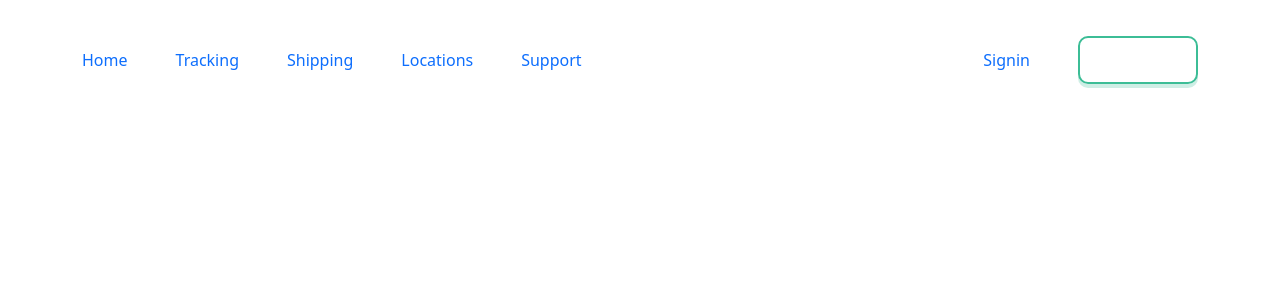
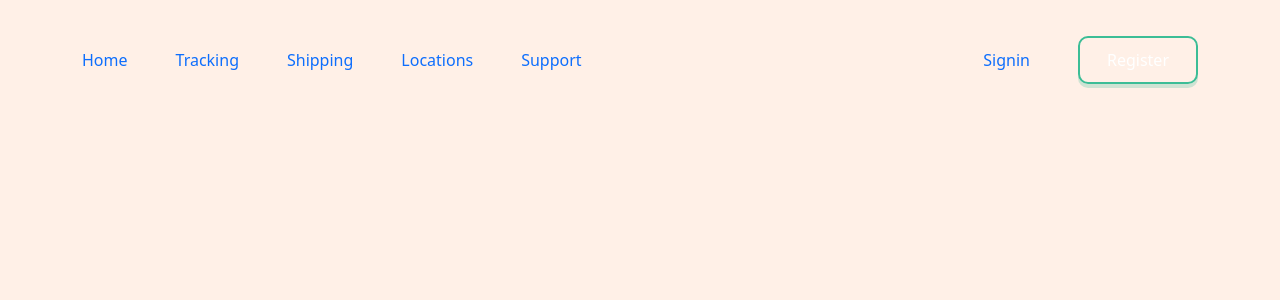
Before and after one commit to jyoti0922/covernine, a React (Create React App) app: page / in a window 1280 px wide. Shown: the top 300 px of the page. Built offline with nearby package versions, Linux system fonts and the light colour scheme.

Commit message:
color add

```diff
--- a/src/App.css
+++ b/src/App.css
@@ -29,6 +29,7 @@
 
   /*================================== COLOR-CLASS ================================================ */
   --color-orange: #ff914d;
+  --color-blue: rgba(122, 117, 240, 1);
   /*================================== backgraund-COLOR-CLASS ================================================ */
   --bg-orange: #fff0e7;
 }
@@ -143,6 +144,7 @@
 /*====================================== COLOR CLASS START =================================================== */
 .text_orange {
   color: var(--color-orange) !important;
+  color: var(--color-blue);
 }
 
 /*===================================== BACKGROUND-COLOR CLASS START =========================================== */
@@ -158,3 +160,9 @@
 .opacity_07 {
   opacity: 0.7 !important;
 }
+
+/* -------------------------------------------------------------------------- */
+
+body {
+  background-color: var(--bg-orange) !important;
+}
--- a/src/App.js
+++ b/src/App.js
@@ -3,11 +3,13 @@ import "./App.css";
 import Header from "./components/Header";
 import "bootstrap/dist/css/bootstrap.min.css";
 import "bootstrap/dist/js/bootstrap.bundle";
+import About from "./components/About";
 
 function App() {
   return (
     <>
       <Header />
+      <About />
     </>
   );
 }
--- a/src/components/About.jsx
+++ b/src/components/About.jsx
@@ -3,7 +3,7 @@ import React from "react";
 const About = () => {
   return (
     <>
-      <section className="about_section"></section>
+      <section className=" min-vh-100 "></section>
     </>
   );
 };
```
